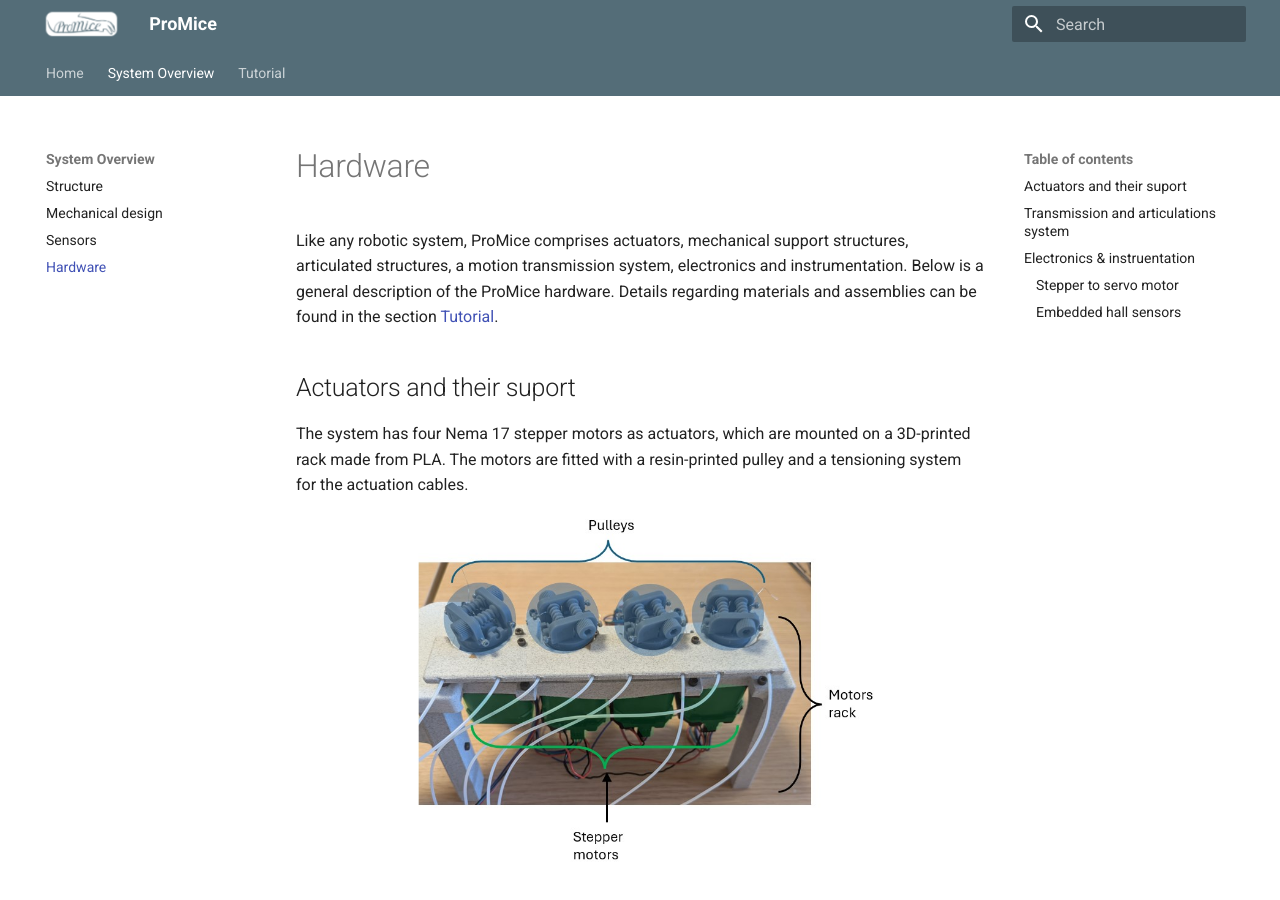
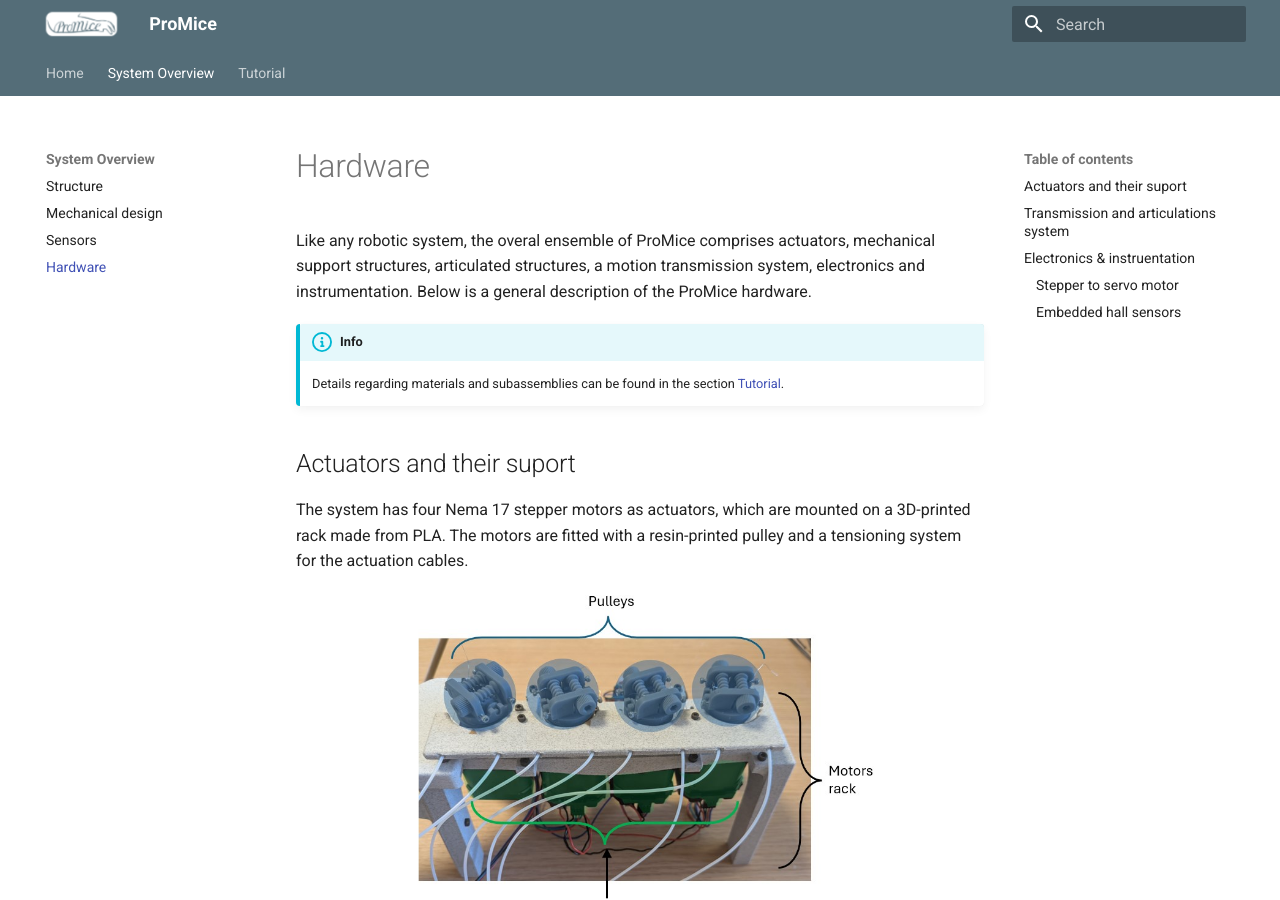
Before and after one commit to Juan-CarlosM/ProMice, an MkDocs documentation site: the page built from docs/hardware.md, in a window 1280 px wide and 900 px high. Built offline with MkDocs 1.6.1 and Material for MkDocs 9.7.7, drawn with Linux system fonts in a browser that asks for light colours.

Commit message:
Revise hardware documentation for ProMice
Updated the description of ProMice hardware and added a note about materials and subassemblies.

```diff
--- a/docs/hardware.md
+++ b/docs/hardware.md
@@ -1,5 +1,8 @@
 # Hardware
-Like any robotic system, ProMice comprises actuators, mechanical support structures, articulated structures, a motion transmission system, electronics and instrumentation. Below is a general description of the ProMice hardware. Details regarding materials and assemblies can be found in the section [Tutorial](3D_printing.md).
+Like any robotic system, the overal ensemble of ProMice comprises actuators, mechanical support structures, articulated structures, a motion transmission system, electronics and instrumentation. Below is a general description of the ProMice hardware.
+
+!!! info
+    Details regarding materials and subassemblies can be found in the section [Tutorial](3D_printing.md).
 
 ## Actuators and their suport
 The system has four Nema 17 stepper motors as actuators, which are mounted on a 3D-printed rack made from PLA. The motors are fitted with a resin-printed pulley and a tensioning system for the actuation cables.
```
